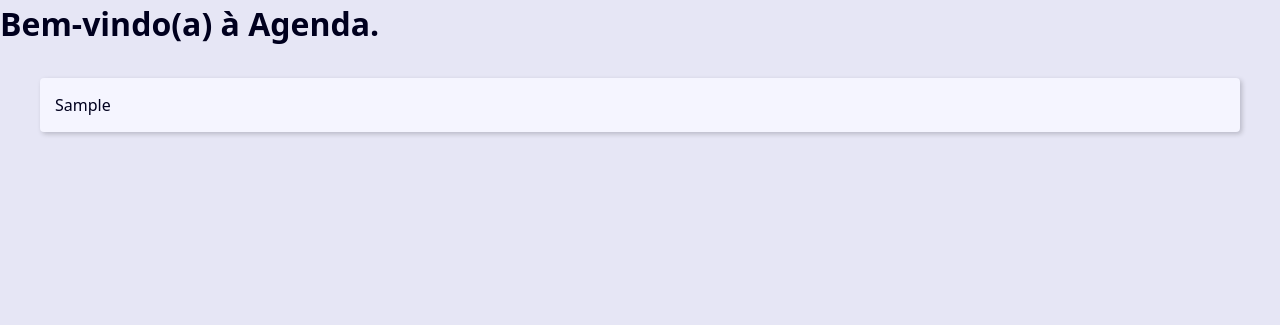
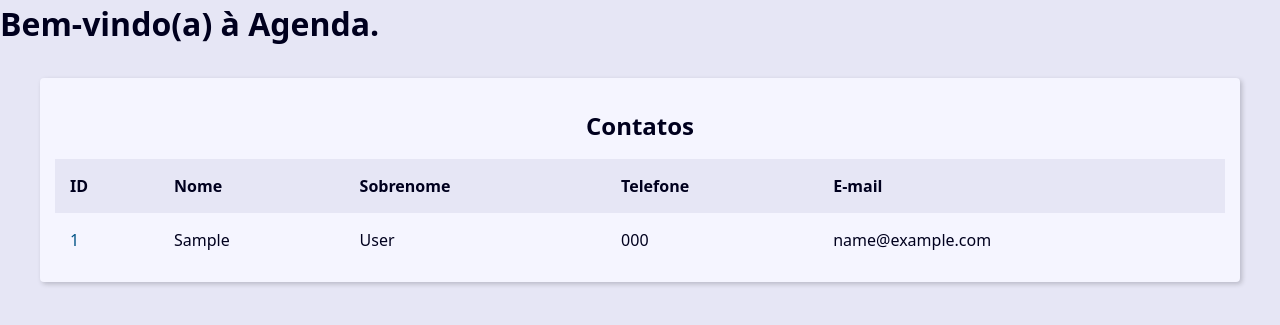
Before and after one commit to joacsta/agenda, a Django app: page / in a window 1280 px wide. Shown: the top 325 px of the page. Run offline with Django 5.2, Linux system fonts and the light colour scheme; tables that the repository leaves empty hold one stand-in row (values such as "Sample post").

Commit message:
criando tabela em html

```diff
--- a/contact/templates/contact/index.html
+++ b/contact/templates/contact/index.html
@@ -1,7 +1,49 @@
 {% extends "global/base.html" %}
 
 {% block content %}
-    {% for contact in contacts %}
-        {{ contact.first_name }} <br>
-    {% endfor %}
+    <div class="responsive-table">
+        <table class="contacts-table">
+            <caption class="table-caption">
+                Contatos
+            </caption>
+
+        <thead>
+            <tr class="table-row table-row-header">
+                <th class="table-header">ID</th>
+                <th class="table-header">Nome</th>
+                <th class="table-header">Sobrenome</th>
+                <th class="table-header">Telefone</th>
+                <th class="table-header">E-mail</th>
+            </tr>
+        </thead>
+
+        <tbody>
+            {% for contact in contacts %}
+            <tr class="table-row">
+                <td class="table-cel">
+                    <a href="#" class="table-link">
+                        {{ contact.id }}
+                    </a>
+                </td>
+
+                <td class="table-cel">
+                    {{ contact.first_name }}
+                </td>
+
+                <td class="table-cel">
+                    {{ contact.last_name }}
+                </td>
+
+                <td class="table-cel">
+                    {{ contact.phone }}
+                </td>
+
+                <td class="table-cel">
+                    {{ contact.email }}
+                </td>
+            </tr>
+            {% endfor %}
+        </tbody>
+    </table>
+</div>
 {% endblock content %}
```
